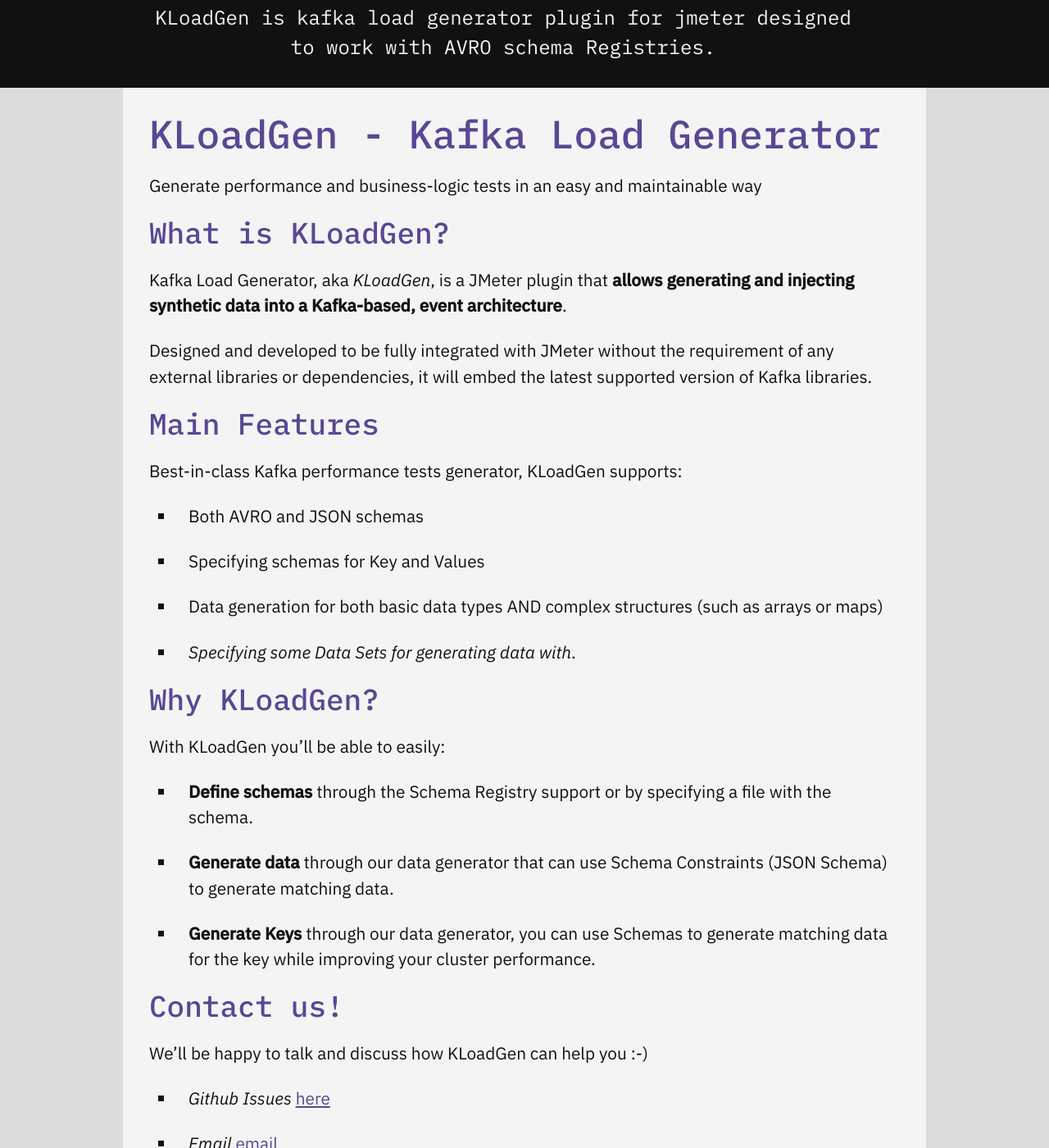
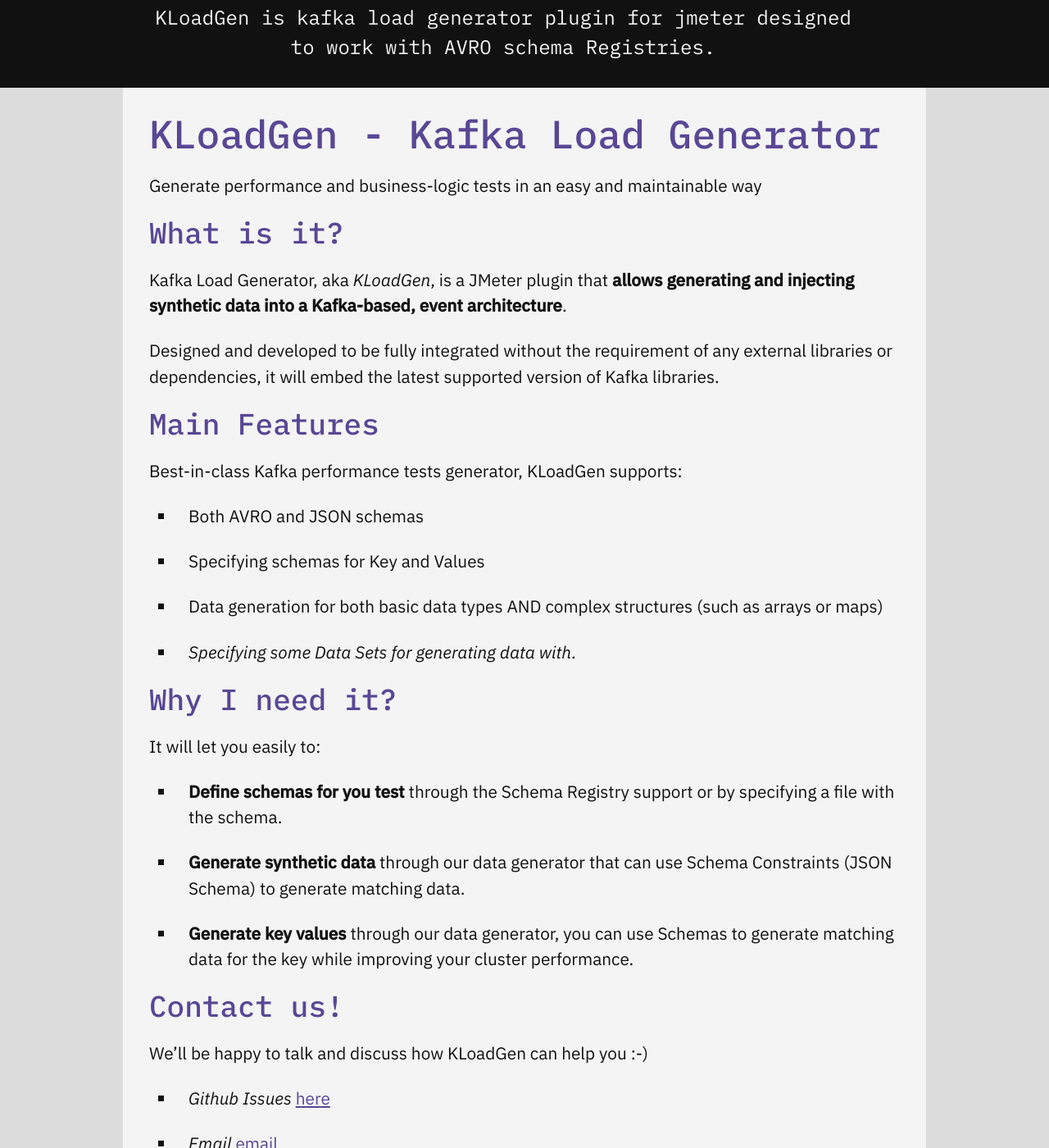
Before and after one commit to sngular/kloadgen, a Jekyll site: the page built from index.md, in a window 1280 px wide and 1400 px high, scrolled down 214 px. Shown: the whole window at 82% size. Built offline with Jekyll 4.4.1, drawn with Linux system fonts in a browser that asks for light colours.

Commit message:
Improve text

```diff
--- a/index.md
+++ b/index.md
@@ -6,11 +6,11 @@ layout: default
 
 Generate performance and business-logic tests in an easy and maintainable way
 
-## What is KLoadGen?
+## What is it?
 
 Kafka Load Generator, aka _KLoadGen_, is a JMeter plugin that **allows generating and injecting synthetic data into a Kafka-based, event architecture**.
 
-Designed and developed to be fully integrated with JMeter without the requirement of any external libraries or dependencies, it will embed the latest supported version of Kafka libraries.
+Designed and developed to be fully integrated without the requirement of any external libraries or dependencies, it will embed the latest supported version of Kafka libraries.
 
 ## Main Features
 
@@ -21,13 +21,13 @@ Best-in-class Kafka performance tests generator, KLoadGen supports:
 * Data generation for both basic data types AND complex structures (such as arrays or maps)
 * _Specifying some Data Sets for generating data with_.
 
-## Why KLoadGen?
+## Why I need it?
 
-With KLoadGen you'll be able to easily:
+It will let you easily to:
 
-* **Define schemas** through the Schema Registry support or by specifying a file with the schema.
-* **Generate data** through our data generator that can use Schema Constraints (JSON Schema) to generate matching data.
-* **Generate Keys** through our data generator, you can use Schemas to generate matching data for the key while improving your cluster performance.
+* **Define schemas for you test** through the Schema Registry support or by specifying a file with the schema.
+* **Generate synthetic data** through our data generator that can use Schema Constraints (JSON Schema) to generate matching data.
+* **Generate key values** through our data generator, you can use Schemas to generate matching data for the key while improving your cluster performance.
 
 ## Contact us!
 
```
